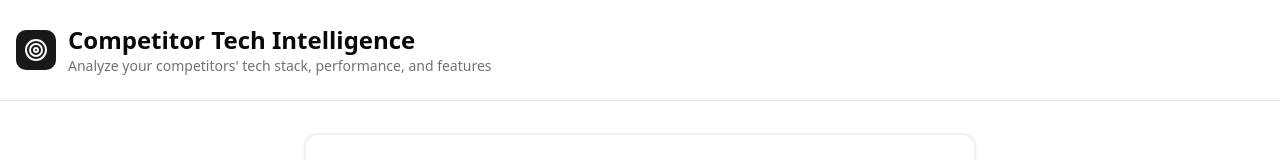
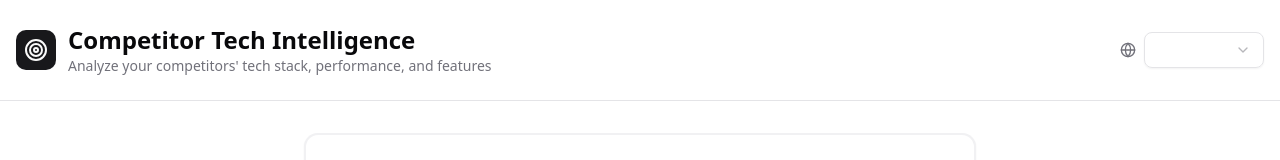
Before and after one commit to jdmephisto-art/RivalScan, a React (Vite) app: page / in a window 1280 px wide. Shown: the top 160 px of the page. Built offline with nearby package versions, Linux system fonts and the light colour scheme.

Commit message:
Update App.tsx

```diff
--- a/src/App.tsx
+++ b/src/App.tsx
@@ -1,5 +1,6 @@
 import { useState } from 'react';
 import { Tabs, TabsContent, TabsList, TabsTrigger } from '@/components/ui/tabs';
+import { LanguageSwitcher } from '@/components/LanguageSwitcher';
 import { Toaster } from '@/components/ui/sonner';
 import { toast } from 'sonner';
 import { AnalysisForm } from '@/components/AnalysisForm';
@@ -57,6 +58,7 @@
       {/* Header */}
        <header className="border-b bg-card">
         <div className="container mx-auto px-4 py-6">
+          <div className="flex items-center justify-between">
             <div className="flex items-center gap-3">
               <div className="p-2 bg-primary rounded-lg">
                 <Target className="w-6 h-6 text-primary-foreground" />
@@ -67,6 +69,8 @@
                   Analyze your competitors' tech stack, performance, and features
                 </p>
               </div>
+            </div>
+            <LanguageSwitcher />
           </div>
         </div>
       </header>
```
Lines whose indentation alone changed are shown as unchanged.
